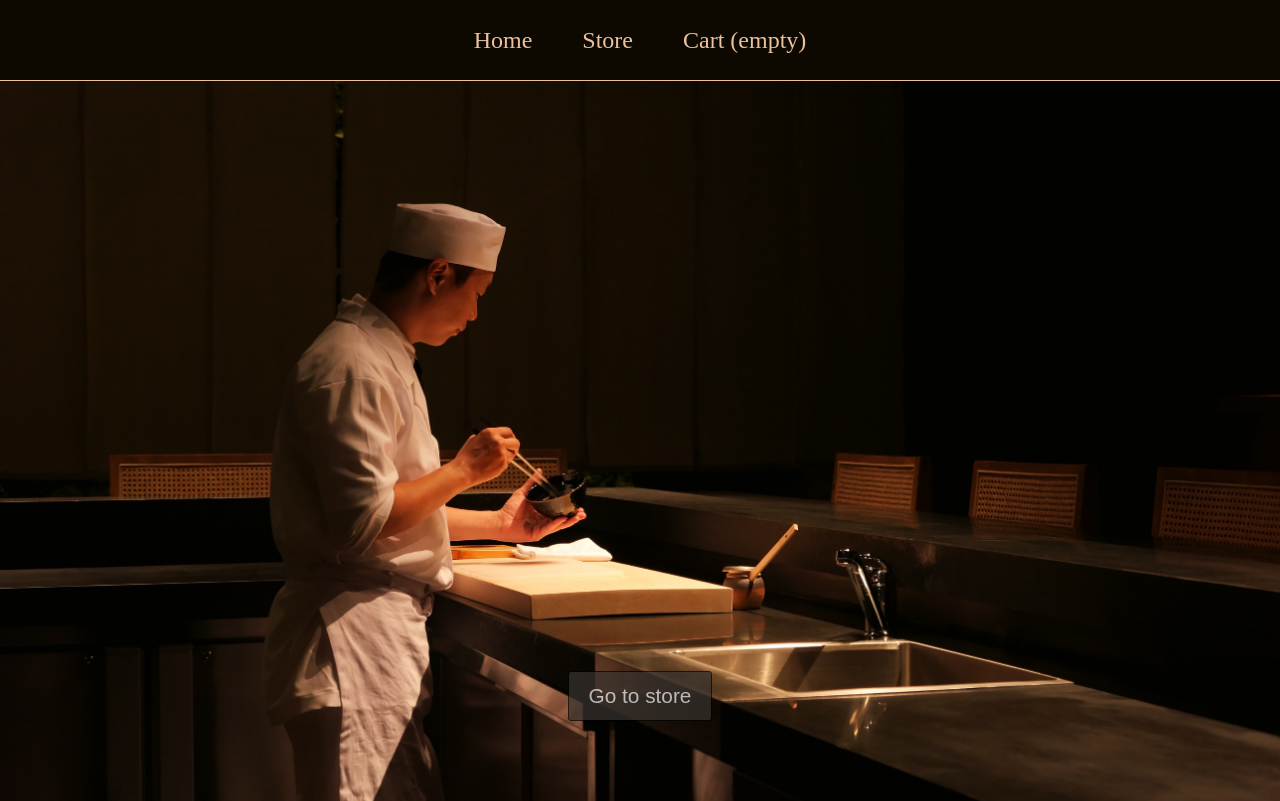
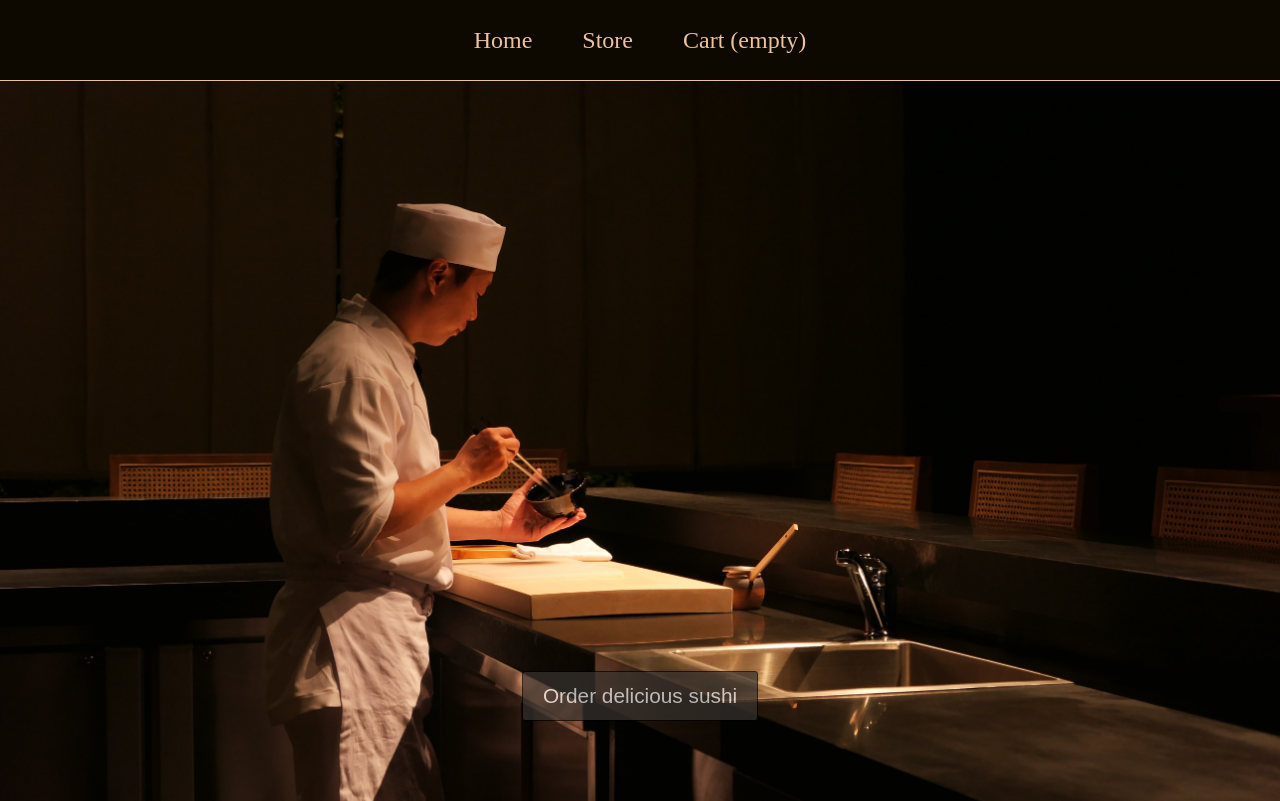
Before and after one commit to janaiscoding/shopping-cart, a React (Create React App) app: page / in a window 1280 px wide. Built offline with nearby package versions, Linux system fonts and the light colour scheme.

Commit message:
Add in bag (quantity) display on product store page

```diff
--- a/src/components/CartItem.js
+++ b/src/components/CartItem.js
@@ -3,7 +3,6 @@ import React, { useState, useEffect } from "react";
 
 const CartItem = ({ cart, product, handleCartRemove, handleCartUpdate }) => {
   const [quantity, setQuantity] = useState(product.quantity);
-
 
   useEffect(() => {
     setQuantity(product.quantity);
@@ -34,6 +33,7 @@ const CartItem = ({ cart, product, handleCartRemove, handleCartUpdate }) => {
         onChange={(e) => {
           handleQuantityChange(e);
           handleCartUpdate(product, quantity);
+          console.log(product)
         }}
       />
       <button onClick={handleCartRemove}>Remove </button>
--- a/src/components/StoreItem.js
+++ b/src/components/StoreItem.js
@@ -1,3 +1,4 @@
+/* eslint-disable react-hooks/exhaustive-deps */
 import React, { useState } from "react";
 
 const StoreItem = (props) => {
@@ -11,6 +12,10 @@ const StoreItem = (props) => {
     if (quantity > 0) {
       props.handleCartAdd(props.product, quantity);
     }
+    if (quantity === 0) {
+      console.log("cant add 0 items");
+      //create an alert or modal div here which specifies that
+    }
     setQuantity(0);
   };
 
@@ -19,16 +24,16 @@ const StoreItem = (props) => {
   };
 
   const handleRemoveSingular = () => {
-    console.log(`i can remove singular boys`);
     if (props.product.quantity > 1) {
-      console.log(`removing 1 by 1`);
       props.handleCartAdd(props.product, -1);
-    } else if (props.product.quantity === 1) {
-      console.log(`removing from basket`);
+    }
+    // last item
+    else if (props.product.quantity === 1) {
+      //update prod quant to 0
+      props.handleCartAdd(props.product, -1);
+      //remove from cart
       props.handleCartRemove(props.product);
-      return;
     }
-    console.log(props.product);
   };
   return (
     <>
@@ -48,6 +53,7 @@ const StoreItem = (props) => {
         <div className="buttons-control">
           <div className="in-cart"></div>
           <button onClick={handleRemoveSingular}>-1</button>
+          <div>In bag: {props.product.quantity}</div>
           <input
             type="number"
             min={"1"}
--- a/src/pages/Home.js
+++ b/src/pages/Home.js
@@ -6,7 +6,7 @@ const Home = () => {
     <>
       <div className="home-main">
         <Link to="/store">
-          <button className="store-button">Go to store</button>
+          <button className="store-button">Order delicious sushi</button>
         </Link>
       </div>
     </>
```
Also changed, not shown: src/utilities/App.js (+7 -2 lines).
